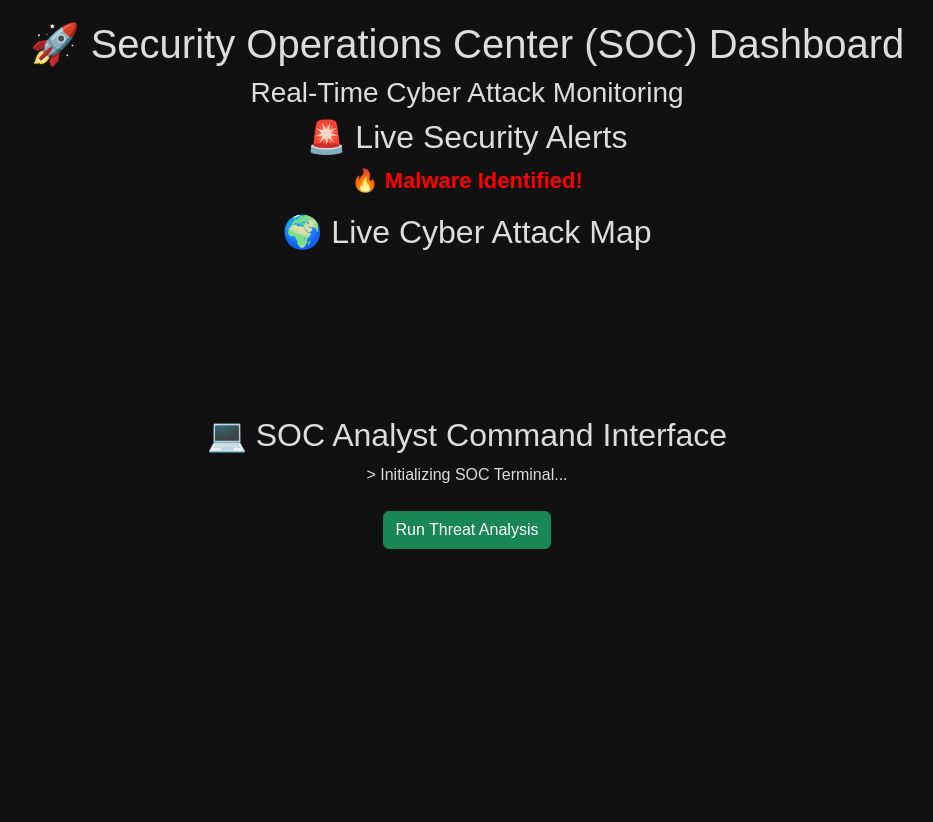
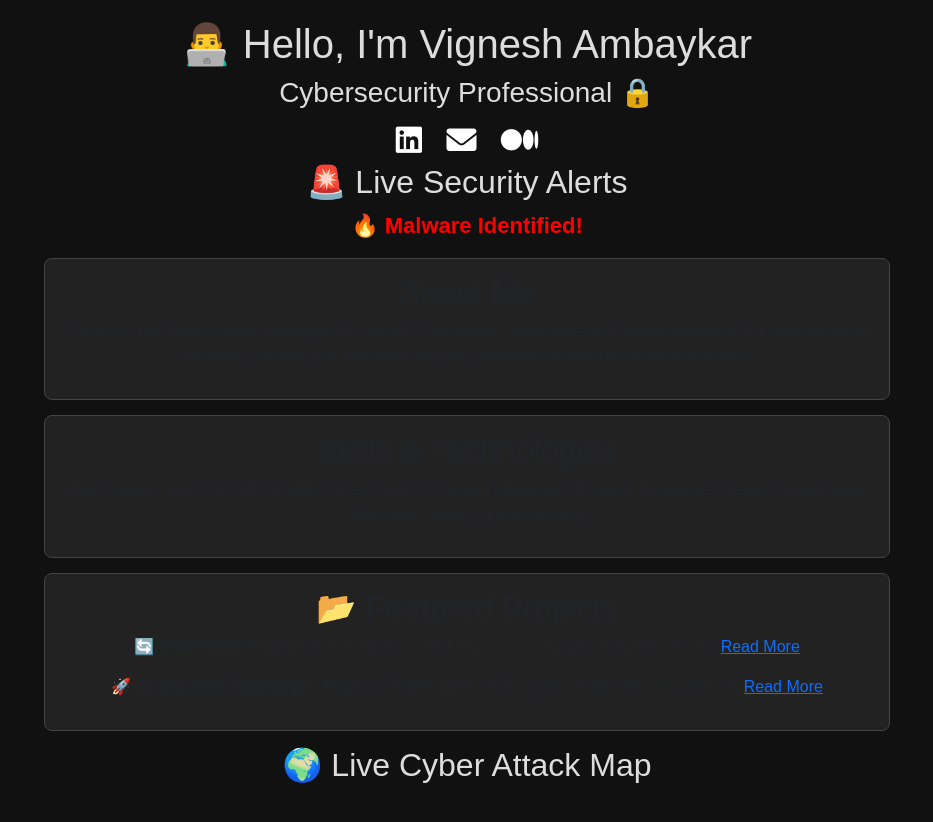
Before and after one commit to Vignesh0408/Vignesh-Ambaykar.Github.io, a plain HTML site: page index.html in a window 1280 px wide. Shown: the top 822 px of the page, without its empty margins (173-1106 px from the left). Before the commit the page ends 800 px from the top, so only its background shows below. Drawn offline with nearby package versions, Linux system fonts and the light colour scheme.

Commit message:
Update index.html

```diff
--- a/index.html
+++ b/index.html
@@ -31,23 +31,23 @@
             border-radius: 8px;
         }
         .social-icons a {
-            background-color: black;
-            color: green;
-            padding: 15px;
-            border-radius: 10px;
-            text-align: left;
-            font-family: 'Courier New', monospace;
-            height: 200px;
-            overflow-y: auto;
+            margin: 10px;
+            font-size: 30px;
+            color: white;
         }
     </style>
 </head>
 <body>
 
-    <h1>🚀 Security Operations Center (SOC) Dashboard</h1>
-    <h3>Real-Time Cyber Attack Monitoring</h3>
+    <h1>👨‍💻 Hello, I'm Vignesh Ambaykar</h1>
+    <h3>Cybersecurity Professional 🔒</h3>
 
-    <!-- Live SOC Alerts -->
+    <div class="social-icons">
+        <a href="https://www.linkedin.com/in/vigneshambaykar" target="_blank"><i class="fab fa-linkedin"></i></a>
+        <a href="mailto:vignesh3967@gmail.com" target="_blank"><i class="fas fa-envelope"></i></a>
+        <a href="https://medium.com/@vignesh3967" target="_blank"><i class="fab fa-medium"></i></a>
+    </div>
+
     <h2>🚨 Live Security Alerts</h2>
     <p class="typing-text" id="alert-text"></p>
 
@@ -68,26 +68,26 @@
         updateAlert();
     </script>
 
-    <!-- Live Cyber Attack Map (External API Integration) -->
+    <div class="container">
+        <div class="card">
+            <h2>About Me</h2>
+            <p>Cybersecurity professional specializing in security operations, threat detection, and automation. Passionate about securing systems and optimizing security workflows to mitigate emerging threats.</p>
+        </div>
+
+        <div class="card">
+            <h2>Skills & Technologies</h2>
+            <p>SIEM (Splunk, ELK) | SOAR (Shuffle, Tines) | EDR | Threat Intelligence | Incident Response | Security Automation | Wireshark | Nmap | Linux Security</p>
+        </div>
+
+        <div class="card">
+            <h2>📂 Featured Projects</h2>
+            <p><strong>🔄 SOAR EDR Project:</strong> Automating incident response using LimaCharlie & Tines. <a href="https://medium.com/@vignesh3967/soar-edr-project-automating-incident-response-with-limacharlie-and-tines-9754364ec30c" target="_blank">Read More</a></p>
+            <p><strong>🚀 30-Day SOC Challenge:</strong> Hands-on SIEM, EDR, and security automation experience. <a href="https://medium.com/@vignesh3967" target="_blank">Read More</a></p>
+        </div>
+    </div>
+
     <h2>🌍 Live Cyber Attack Map</h2>
-    <iframe class="map-container" src="https://cybermap.kaspersky.com/en/widget/dynamic/dark"></iframe>
-
-    <!-- SOC Analyst Terminal Interface -->
-    <h2>💻 SOC Analyst Command Interface</h2>
-    <div class="terminal" id="terminal-output">
-        <p>> Initializing SOC Terminal...</p>
-    </div>
-    <button class="btn btn-success mt-2" onclick="executeCommand()">Run Threat Analysis</button>
-
-    <script>
-        function executeCommand() {
-            const terminal = document.getElementById("terminal-output");
-            terminal.innerHTML += "<p>> Running SIEM threat analysis...</p>";
-            setTimeout(() => {
-                terminal.innerHTML += "<p style='color: red;'>⚠️ Alert: Suspicious activity detected in 192.168.1.45</p>";
-            }, 2000);
-        }
-    </script>
+    <iframe class="map-container" src="https://cybermap.kaspersky.com/en/widget/dynamic/dark" width="100%" height="400"></iframe>
 
 </body>
 </html>
```
